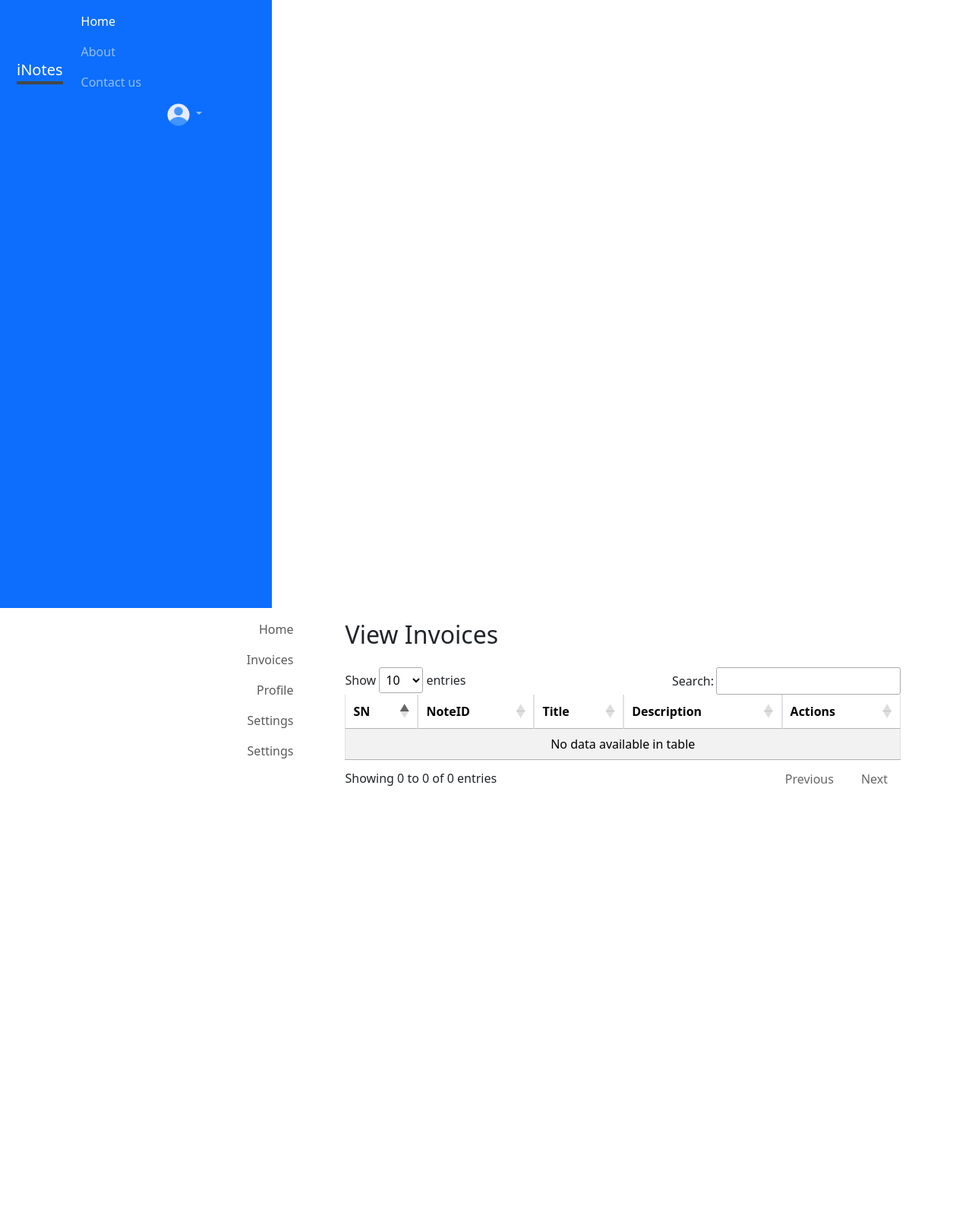
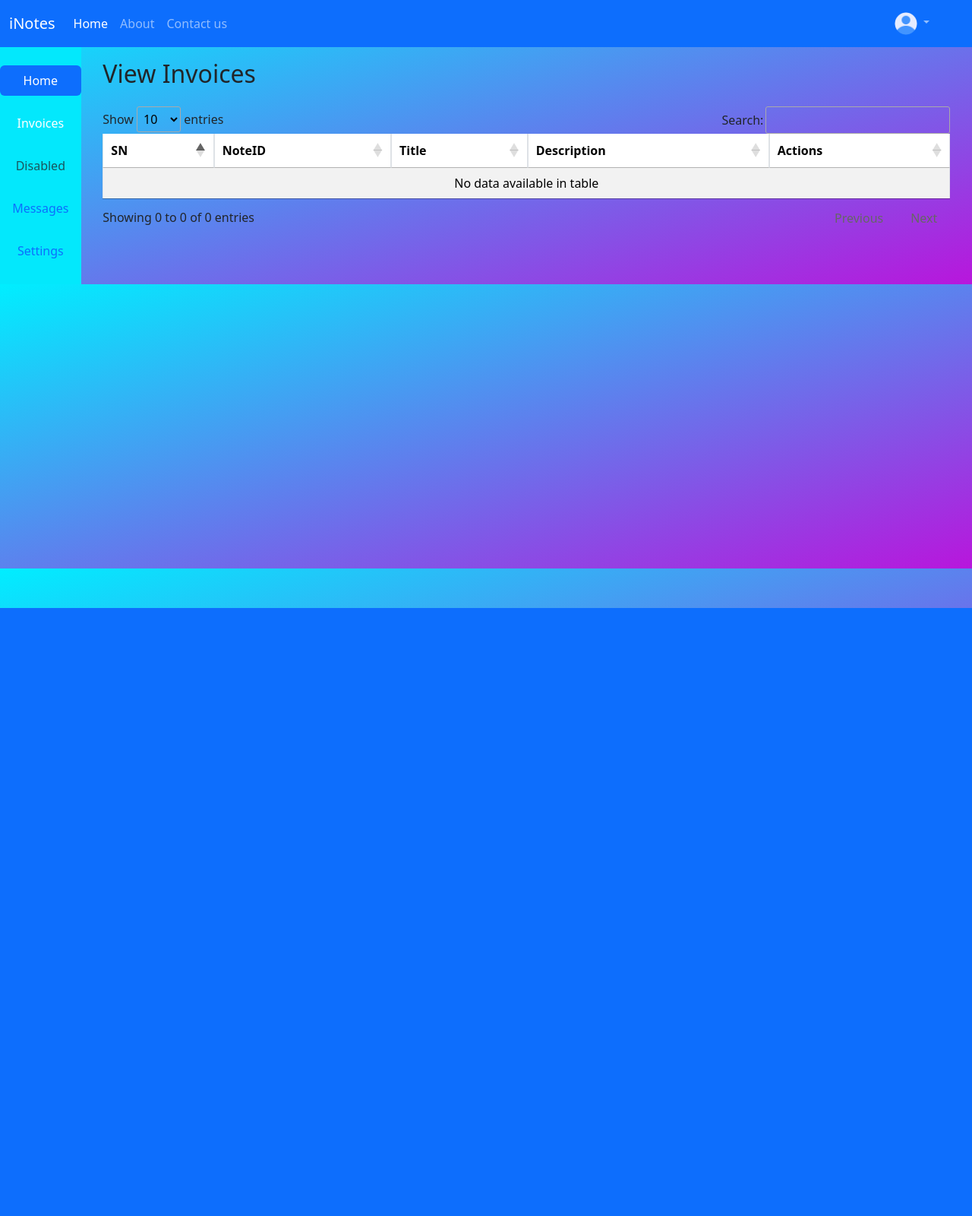
Before and after one commit to rabinkhadkaa/ilife, a PHP site: page /Buyer/invoices.php in a window 1280 px wide. Shown: the whole page at 76% size. After the commit the page ends 800 px from the top, so only its background shows below. Run offline with PHP 8.4, Linux system fonts and the light colour scheme; the visitor is signed in with stand-in values (Sample User, id 1); data that the repository does not hold is empty; some libraries are stand-ins or nearby versions.

Commit message:
Revert "adding vertical nav"

```diff
--- a/Buyer/invoices.php
+++ b/Buyer/invoices.php
@@ -19,9 +19,9 @@ if(!isset($_SESSION['loggedin'])|| $_SESSION['loggedin'] != true){
     <link href="https://cdn.jsdelivr.net/npm/bootstrap@5.3.2/dist/css/bootstrap.min.css" rel="stylesheet" integrity="sha384-T3c6CoIi6uLrA9TneNEoa7RxnatzjcDSCmG1MXxSR1GAsXEV/Dwwykc2MPK8M2HN" crossorigin="anonymous">
 
     <link rel="stylesheet" href="//cdn.datatables.net/1.13.7/css/jquery.dataTables.min.css">
-    <link rel="stylesheet" href="/custom.css">
+
   </head>
-  <body>
+  <body style="background-image: linear-gradient(to bottom right, rgb(0, 238, 255), rgb(184, 22, 220)  );">
     <!-- Modal -->
     <div class="modal fade" id="editModal" tabindex="-1" aria-labelledby="editModalLabel" aria-hidden="true">
       <div class="modal-dialog">
@@ -57,14 +57,14 @@ if(!isset($_SESSION['loggedin'])|| $_SESSION['loggedin'] != true){
       require '../_vnav.php';
     ?>
 
-<div class ="container d-flex flex-column flex-md-row">
-
-    <nav class = "navbar navbar-expand-md navbar-light d-flex flex-md-column">
+<div class ="container-fluid px-0 h-100">
+  <div class ="row w-100 mx-0">
+    <div class = "col-1 px-0">
       <?php
         echo $vnav;
       ?>
-    </nav>
-    <main class = "ps-0 ps-md-5 flex-grow-1" >
+    </div>
+    <div class = "col-11" >
       <div class = "container my-3">
         <h2>View Invoices</h2>
       </div>
@@ -107,7 +107,9 @@ if(!isset($_SESSION['loggedin'])|| $_SESSION['loggedin'] != true){
           </tbody>
         </table>
       </div>
-    </main>
+    </div>
+  </div>
+</div>
 </body>
 </html>
     <script src="https://code.jquery.com/jquery-3.7.1.js" integrity="sha256-eKhayi8LEQwp4NKxN+CfCh+3qOVUtJn3QNZ0TciWLP4=" crossorigin="anonymous"></script>
--- a/Supplier/invoices.php
+++ b/Supplier/invoices.php
@@ -120,7 +120,7 @@ if(!isset($_SESSION['loggedin'])|| $_SESSION['loggedin'] != true){
     ?>
     <div class = "container my-3">
       <h2>Add a note</h2>
-      <form action = "invoices.php" method = "post" enctype="multipart/form-data">
+      <form action = "loggedin.php" method = "post" enctype="multipart/form-data">
           <div class="mb-3">
             <label for="noteid" class="form-label">Note ID <span style="color: red;">*</span></label>
             <input type="text" name = "noteid" class="form-control" id="noteid" aria-describedby="emailHelp">
--- a/_vnav.php
+++ b/_vnav.php
@@ -1,32 +1,24 @@
 <?php
-$vnav = '
-<button class ="navbar-toggler"
-        type ="button"
-        data-bs-toggle="collapse"
-        data-bs-target="#navbarSupportedContent"
-        aria-controls="navbarSupportedContent"
-        aria-expanded="false"
-        aria-label ="Toggle Navigation"
-><span class="navbar-toggler-icon"></span>
-</button>
-<div class="collapse navbar-collapse w-100" id ="navbarSupportedContent">
-    <ul class="navbar-nav w-100 d-flex flex-md-column text-center text-md-end">
-      <li>
-        <a href="#" class="nav-link" aria-current="page">Home</a>
-      </li>
-      <li>
-        <a href="#" class="nav-link">Invoices</a>
-      </li>
-      <li>
-        <a href="#" class="nav-link">Profile</a>
-      </li>
-      <li>
-        <a href="#" class="nav-link">Settings</a>
-      </li>
-      <li>
-        <a href="#" class="nav-link">Settings</a>
-      </li>
-    </ul>
+/*
+if(isset($_SESSION['loggedin'])|| $_SESSION['loggedin'] == true){
+    if($_SESSION['role'] == "Admin"){
+        define('ROUTE', './Admin/');
+    }elseif($_SESSION['role'] == "Buyer"){
+        define('ROUTE', '../Buyer/');
+    } else {
+        define('ROUTE', './Supplier/');
+    }
+    $invoicehome = include(ROUTE."invoices.php"); */
+
+$vnav = ' <div class="d-flex align-items-start h-100 px-0" >
+  <div class="nav flex-column nav-pills py-3 h-100" id="v-pills-tab" role="tablist" aria-orientation="vertical" style="background-color: #03e8fc; width: 128px">
+    <button class="nav-link active my-2 text-white" id="v-pills-home-tab" data-bs-toggle="pill" data-bs-target="#v-pills-home" type="button" role="tab" aria-controls="v-pills-home" aria-selected="true">Home</button>
+    <button class="nav-link my-2  text-white" id="v-pills-profile-tab" data-bs-toggle="pill" data-bs-target="#v-pills-profile" type="button" role="tab" aria-controls="v-pills-profile" aria-selected="false">Invoices</button>
+    <button class="nav-link my-2" id="v-pills-disabled-tab" data-bs-toggle="pill" data-bs-target="#v-pills-disabled" type="button" role="tab" aria-controls="v-pills-disabled" aria-selected="false" disabled>Disabled</button>
+    <button class="nav-link my-2" id="v-pills-messages-tab" data-bs-toggle="pill" data-bs-target="#v-pills-messages" type="button" role="tab" aria-controls="v-pills-messages" aria-selected="false">Messages</button>
+    <button class="nav-link my-2" id="v-pills-settings-tab" data-bs-toggle="pill" data-bs-target="#v-pills-settings" type="button" role="tab" aria-controls="v-pills-settings" aria-selected="false">Settings</button>
+  </div>
+
 </div>';
 
 ?>
--- a/custom.css
+++ /dev/null
@@ -1,21 +0,0 @@
-@media (min-width: 992px) {
-    .navbar, .navbar-collapse {
-      flex-direction: column;
-    }
-    .navbar-expand-lg .navbar-nav {
-      flex-direction: column;
-    }
-    .navbar {
-      width: 28%;
-      height: 100vh;
-      align-items: flex-start;
-    }
-    .navbar-brand {
-      margin-left: 0.5em;
-      padding-bottom: 0;
-      border-bottom: 4px solid #464646;
-    }
-    form input {
-      margin-bottom: 0.7em;
-    }
-  }
```
Also changed, not shown: icons/Create_invoice.png (deleted), icons/View_invoice.png (deleted), icons/facebook.png (deleted), icons/home.ico (deleted), icons/home.png (deleted).
